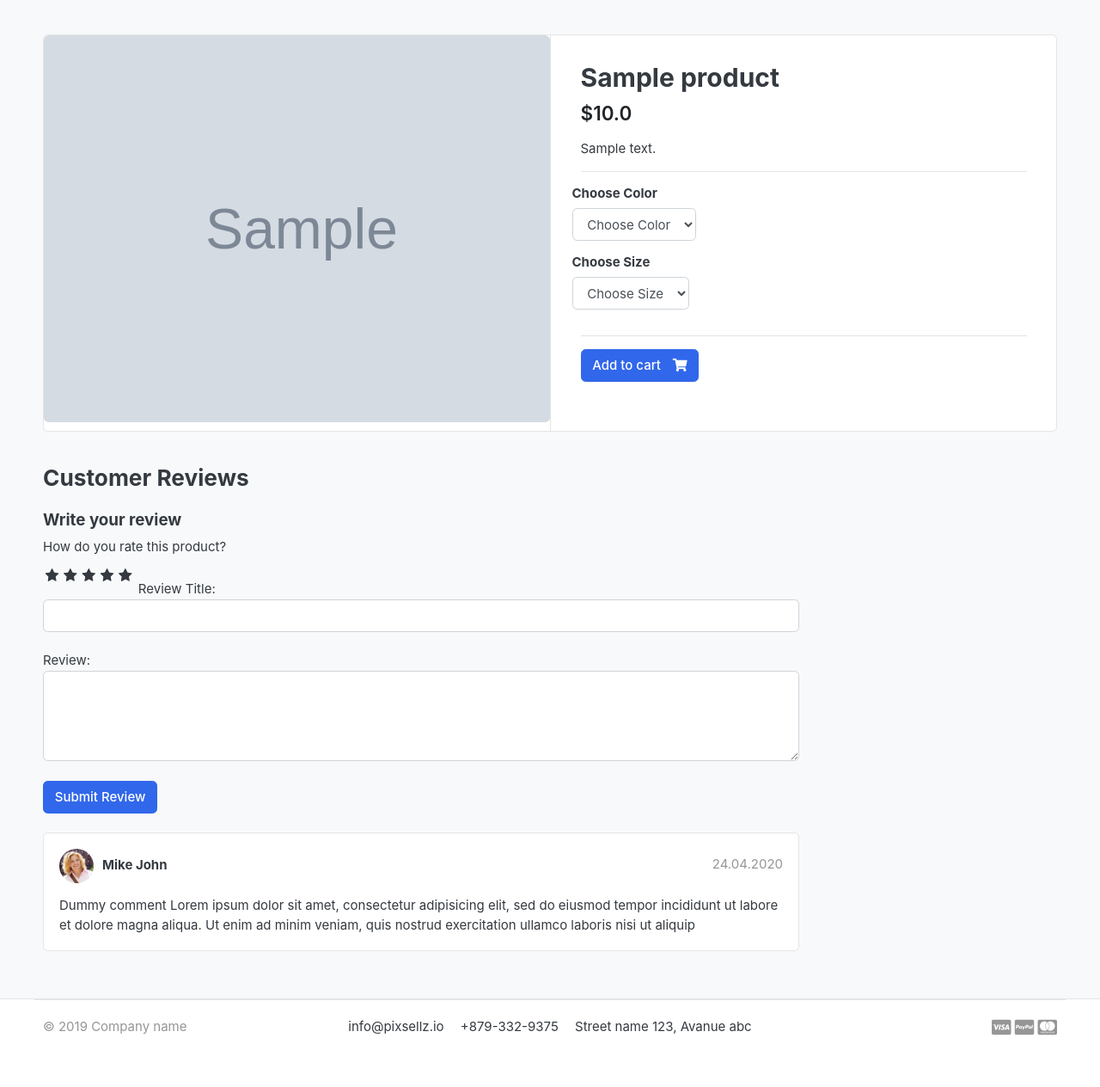
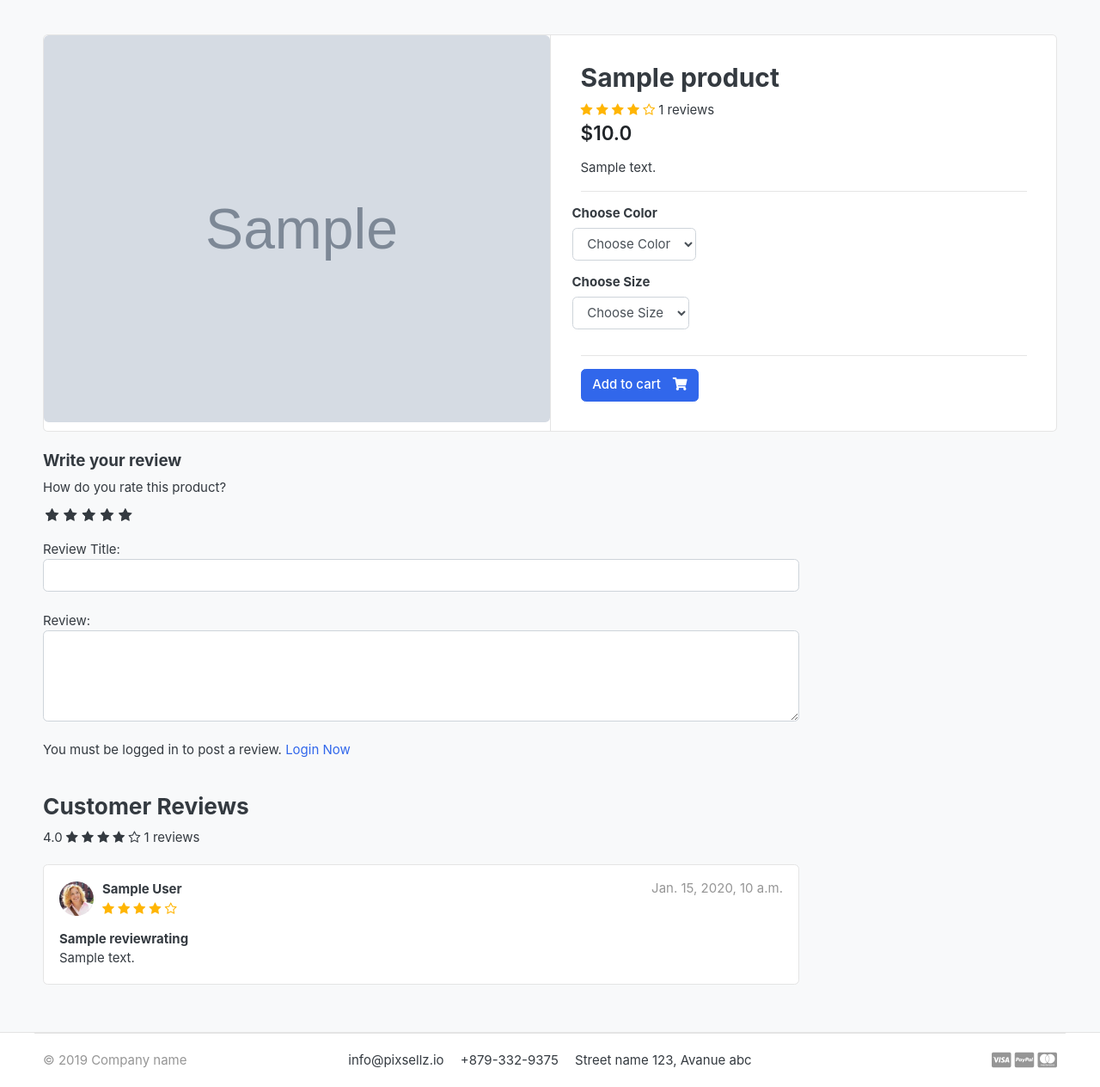
Before and after one commit to kozendgray/greatkart, a Django app: a page that uses templates/store/product_detail.html in a window 1280 px wide. Shown: the part 112-1376 px from the top of the page at 86% size. Before the commit the page ends 1316 px from the top, so only its background shows below. Run offline with Django 4.2, Linux system fonts and the light colour scheme; tables that the repository leaves empty hold one stand-in row (values such as "Sample post"); grey boxes marked "Sample" are stand-in pictures; some libraries are stand-ins or nearby versions; some web fonts are replaced.

Commit message:
finish rating stars

```diff
--- a/accounts/views.py
+++ b/accounts/views.py
@@ -126,7 +126,7 @@ def login(request):
 def logout(request):
     auth.logout(request)
     messages.success(request, 'You are logged out.')
-    return redirect('dashboard')
+    return redirect('home')
 
 
 def dashboard(request):
--- a/greatkart/static/css/custom.css
+++ b/greatkart/static/css/custom.css
@@ -41,3 +41,7 @@ input:checked + label:hover, input:checked ~ label:hover, input:checked ~ label:
 label:hover ~ input:checked ~ label{
     color: #cc9000;
 }
+
+.rating-star i{
+    color:#ffb503;
+}
--- a/store/views.py
+++ b/store/views.py
@@ -1,5 +1,5 @@
 from django.http import HttpResponse
-from django.shortcuts import render, get_object_or_404
+from django.shortcuts import render, get_object_or_404, redirect
 from .models import Product, ReviewRating
 from category.models import Category
 from cart.views import _cart_id
@@ -7,68 +7,101 @@ from cart.models import CartItem
 from django.core.paginator import EmptyPage, PageNotAnInteger, Paginator
 from django.http import HttpResponse
 from django.db.models import Q
-
+from .forms import ReviewForm
+from django.contrib import messages
+from orders.models import OrderProduct
 
 # Create your views here.
 
 def store(request, category_slug=None):
-	categories = None
-	products = None
+    categories = None
+    products = None
 
-	if category_slug != None:
-		categories = get_object_or_404(Category, slug=category_slug)
-		products = Product.objects.filter(category=categories, is_available=True).order_by('id')
-		paginator = Paginator(products, 20)
-		page = request.GET.get('page')
-		paged_products = paginator.get_page(page)
-		product_count = products.count()
-	else:
-		products = Product.objects.all().filter(is_available=True).order_by('id')
-		#Paginator Code
-		paginator = Paginator(products, 20)
-		page = request.GET.get('page')
-		paged_products = paginator.get_page(page)
-		product_count = products.count()
+    if category_slug != None:
+        categories = get_object_or_404(Category, slug=category_slug)
+        products = Product.objects.filter(category=categories, is_available=True).order_by('id')
+        paginator = Paginator(products, 20)
+        page = request.GET.get('page')
+        paged_products = paginator.get_page(page)
+        product_count = products.count()
+    else:
+        products = Product.objects.all().filter(is_available=True).order_by('id')
+        #Paginator Code
+        paginator = Paginator(products, 20)
+        page = request.GET.get('page')
+        paged_products = paginator.get_page(page)
+        product_count = products.count()
 
 
-	context = {
-		'products': paged_products,
-		'product_count': product_count,
-	}
+    context = {
+        'products': paged_products,
+        'product_count': product_count,
+    }
 
-	return render(request, 'store/store.html', context)
+    return render(request, 'store/store.html', context)
 
 
 def product_detail(request, category_slug, product_slug):
-	try:
-		single_product = Product.objects.get(category__slug=category_slug, slug=product_slug)
-		in_cart = CartItem.objects.filter(cart__cart_id=_cart_id(request), product=single_product).exists()
-	except Exception as e:
-		raise e
+    try:
+        single_product = Product.objects.get(category__slug=category_slug, slug=product_slug)
+        in_cart = CartItem.objects.filter(cart__cart_id=_cart_id(request), product=single_product).exists()
+    except Exception as e:
+        raise e
 
-	context = {
-		'single_product':single_product,
-		'in_cart': in_cart,
-	}
-	return render(request, 'store/product_detail.html', context)
+    if request.user.is_authenticated:
+        try:
+            orderproduct = OrderProduct.objects.filter(user=request.user, product_id=single_product.id).exists()
+        except OrderProduct.DoesNotExist:
+            orderproduct = None
+    else:
+        orderproduct = None
+
+    #Get the reviews
+    reviews = ReviewRating.objects.filter(product_id=single_product.id, status=True)
+
+    context = {
+        'single_product':single_product,
+        'in_cart': in_cart,
+        'orderproduct': orderproduct,
+        'reviews':reviews,
+    }
+    return render(request, 'store/product_detail.html', context)
 
 def search(request):
-	if 'keyword' in request.GET:
-		keyword = request.GET['keyword']
-		if keyword:
-			products = Product.objects.order_by('-created_date').filter(Q(description__icontains=keyword) | Q(product_name__icontains=keyword))
-			product_count = products.count()
+    if 'keyword' in request.GET:
+        keyword = request.GET['keyword']
+        if keyword:
+            products = Product.objects.order_by('-created_date').filter(Q(description__icontains=keyword) | Q(product_name__icontains=keyword))
+            product_count = products.count()
 
-		context = {
-			'products':products,
-			'product_count': product_count,
-		}
+        context = {
+            'products':products,
+            'product_count': product_count,
+        }
 
-	return render(request, 'store/store.html', context)
+    return render(request, 'store/store.html', context)
 
 def submit_review(request, product_id):
+    #this request.META.get('HTTP_REFERER'), saves the URL that sent you to the view
+    url = request.META.get('HTTP_REFERER')
+
     if request.method == "POST":
         try:
-            reviews = ReviewRating.objects.get(user__id)
-        except:
-            pass
+            reviews = ReviewRating.objects.get(user__id=request.user.id, product__id=product_id)
+            form = ReviewForm(request.POST, instance=reviews)
+            form.save()
+            messages.success(request, 'Thank you, your review has been updated')
+            return redirect(url)
+        except ReviewRating.DoesNotExist:
+            form = ReviewForm(request.POST)
+            if form.is_valid():
+                data = ReviewRating()
+                data.subject = form.cleaned_data['subject']
+                data.rating = form.cleaned_data['rating']
+                data.review = form.cleaned_data['review']
+                data.ip = request.META.get('REMOTE_ADDR')
+                data.product_id = product_id
+                data.user_id = request.user.id
+                data.save()
+                messages.success(request, 'Thank you, your review has been submitted')
+                return redirect(url)
--- a/templates/store/product_detail.html
+++ b/templates/store/product_detail.html
@@ -23,6 +23,18 @@
             <article class="content-body">
 
             <h2 class="title">{{ single_product.product_name }}</h2>
+            <div class="rating-star">
+            <span>
+                <i class="fa fa-star{% if single_product.averageReview < 0.5 %}-o{% elif single_product.averageReview >= 0.5 and single_product.averageReview < 1 %}-half-o {% endif %}" aria-hidden="true"></i>
+                <i class="fa fa-star{% if single_product.averageReview < 1.5 %}-o{% elif single_product.averageReview >= 1.5 and single_product.averageReview < 2 %}-half-o {% endif %}" aria-hidden="true"></i>
+                <i class="fa fa-star{% if single_product.averageReview < 2.5 %}-o{% elif single_product.averageReview >= 2.5 and single_product.averageReview < 3 %}-half-o {% endif %}" aria-hidden="true"></i>
+                <i class="fa fa-star{% if single_product.averageReview < 3.5 %}-o{% elif single_product.averageReview >= 3.5 and single_product.averageReview < 4 %}-half-o {% endif %}" aria-hidden="true"></i>
+                <i class="fa fa-star{% if single_product.averageReview < 4.5 %}-o{% elif single_product.averageReview >= 4.5 and single_product.averageReview < 5 %}-half-o {% endif %}" aria-hidden="true"></i>
+            </span>
+
+            <span>{{ single_product.countReview }} reviews</span>
+           </div>
+
 
             <div class="mb-3">
                 <var class="price h4">${{ single_product.price }}</var>
@@ -73,10 +85,6 @@
 <div class="row">
             <div class="col-md-9">
 
-	<header class="section-heading">
-		<h3>Customer Reviews</h3>
-	</header>
-
     <form action="{% url 'submit_review' single_product.id %}" method="POST">
         {% csrf_token %}
         <h5> Write your review </h5>
@@ -95,6 +103,7 @@
                 <input type="radio" name="rating" id="rating2" value="1" required /><label for="rating2" title="1"></label>
                 <input type="radio" name="rating" id="rating1" value="0.5" required /><label for="rating1" title="0.5" class="half"></label>
             </div>
+            <br>
             <!--Rating Stars-->
             Review Title:
             <input type="text" class="form-control" name="subject">
@@ -102,28 +111,56 @@
             Review:
             <textarea name="review" rows="4" class="form-control"></textarea>
             <br>
+            {% if user.is_authenticated %}
+              {% if orderproduct %}
                 <input type="submit" value="Submit Review" class="btn btn-primary">
+              {% else %}
+                <p>You must purchase this product to post a review</p>
+              {% endif %}
+            {% else %}
+            <p> You must be logged in to post a review.<span> <a href={% url 'login' %}>Login Now</a></span></p>
+            {% endif %}
         </div>
+        {% include 'includes/alerts.html' %}
     </form>
     <br>
 
+    <header class="section-heading">
+        <h3>Customer Reviews</h3>
+        {{ single_product.averageReview }}
+        <span>
+            <i class="fa fa-star{% if single_product.averageReview < 0.5 %}-o{% elif single_product.averageReview >= 0.5 and single_product.averageReview < 1 %}-half-o {% endif %}" aria-hidden="true"></i>
+            <i class="fa fa-star{% if single_product.averageReview < 1.5 %}-o{% elif single_product.averageReview >= 1.5 and single_product.averageReview < 2 %}-half-o {% endif %}" aria-hidden="true"></i>
+            <i class="fa fa-star{% if single_product.averageReview < 2.5 %}-o{% elif single_product.averageReview >= 2.5 and single_product.averageReview < 3 %}-half-o {% endif %}" aria-hidden="true"></i>
+            <i class="fa fa-star{% if single_product.averageReview < 3.5 %}-o{% elif single_product.averageReview >= 3.5 and single_product.averageReview < 4 %}-half-o {% endif %}" aria-hidden="true"></i>
+            <i class="fa fa-star{% if single_product.averageReview < 4.5 %}-o{% elif single_product.averageReview >= 4.5 and single_product.averageReview < 5 %}-half-o {% endif %}" aria-hidden="true"></i>
+        </span>
+        <span>{{ single_product.countReview }} reviews</span>
+    </header>
+    {% for review in reviews %}
     <article class="box mb-3">
         <div class="icontext w-100">
             <img src="./images/avatars/avatar1.jpg" class="img-xs icon rounded-circle">
             <div class="text">
-				<span class="date text-muted float-md-right">24.04.2020 </span>
-				<h6 class="mb-1">Mike John </h6>
-
+                <span class="date text-muted float-md-right">{{ review.created_at }} </span>
+                <h6 class="mb-1">{{ review.user.first_name }} {{review.user.last_name}}</h6>
+                <div class="rating-star">
+                    <span>
+                        <i class="fa fa-star{% if review.rating == 0.5 %}-half-o{% elif review.rating < 1 %}-o {% endif %}" aria-hidden="true"></i>
+                        <i class="fa fa-star{% if review.rating == 1.5 %}-half-o{% elif review.rating < 2 %}-o {% endif %}" aria-hidden="true"></i>
+                        <i class="fa fa-star{% if review.rating == 2.5 %}-half-o{% elif review.rating < 3 %}-o {% endif %}" aria-hidden="true"></i>
+                        <i class="fa fa-star{% if review.rating == 3.5 %}-half-o{% elif review.rating < 4 %}-o {% endif %}" aria-hidden="true"></i>
+                        <i class="fa fa-star{% if review.rating == 4.5 %}-half-o{% elif review.rating < 5 %}-o {% endif %}" aria-hidden="true"></i>
+                    </span>
+                </div>
             </div>
         </div> <!-- icontext.// -->
         <div class="mt-3">
-			<p>
-				Dummy comment Lorem ipsum dolor sit amet, consectetur adipisicing elit, sed do eiusmod
-				tempor incididunt ut labore et dolore magna aliqua. Ut enim ad minim veniam,
-				quis nostrud exercitation ullamco laboris nisi ut aliquip
-			</p>
+            <strong> {{review.subject}} </strong>
+            <p> {{review.review}} </p>
         </div>
     </article>
+    {% endfor %}
 
 
 
```
Also changed, not shown: store/models.py (+43 -28 lines), orders/migrations/0011_alter_order_status.py (added). Lines whose indentation alone changed are shown as unchanged.
